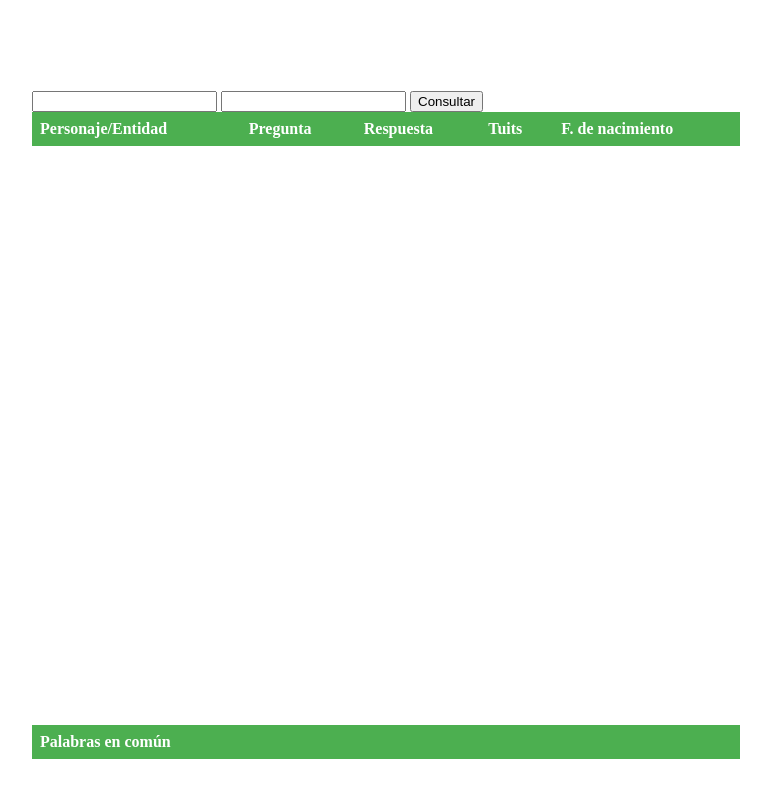
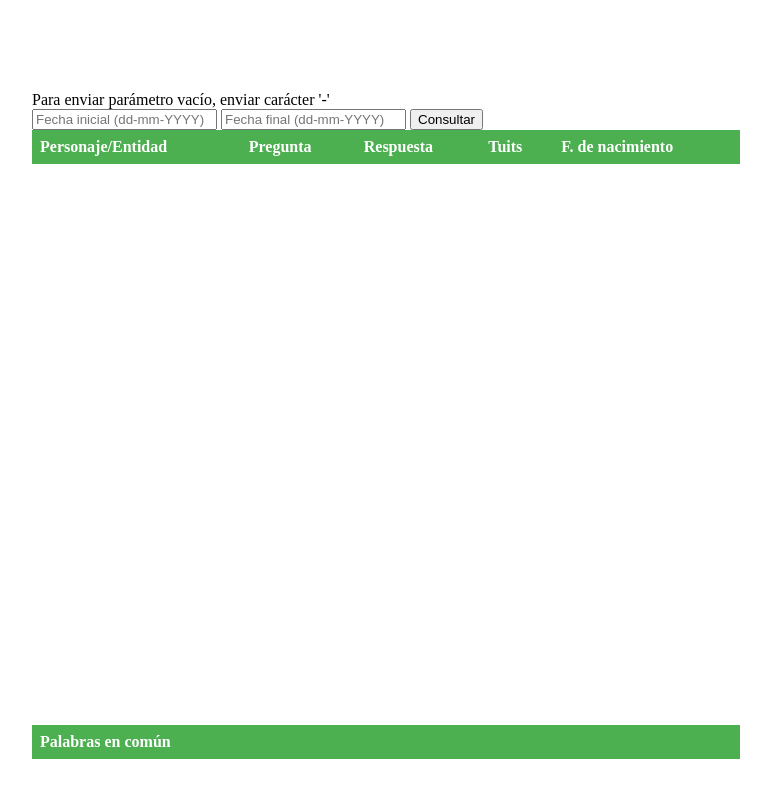
Before and after one commit to jfmolano/BD_T4, a plain HTML site: page servidor/web/index.html in a window 1280 px wide. Shown: the part 2487-3284 px from the top of the page, without its empty margins (16-787 px from the left). Drawn offline with nearby package versions, Linux system fonts and the light colour scheme; no server answers.

Commit message:
Deatils added in view

```diff
--- a/servidor/web/index.html
+++ b/servidor/web/index.html
@@ -56,8 +56,9 @@
         <div id="mapid_people" style="height: 500px;width: 80%"></div>
         <br><br><br>
         <div style="padding: 40px;overflow: auto;height: 500px;width: 80%">
-            <input type="text" id="txt_FechaIni"  />
-            <input type="text" id="txt_FechaFin" />
+            <div>Para enviar parámetro vacío, enviar carácter '-'</div>
+            <input type="text" id="txt_FechaIni" placeholder="Fecha inicial (dd-mm-YYYY)" />
+            <input type="text" id="txt_FechaFin" placeholder="Fecha final (dd-mm-YYYY)" />
             <input id = "Consultar" type="submit" value="Consultar"/>
         <table id = "tabla_tw"><tr>
             <th>Personaje/Entidad</th>
```
